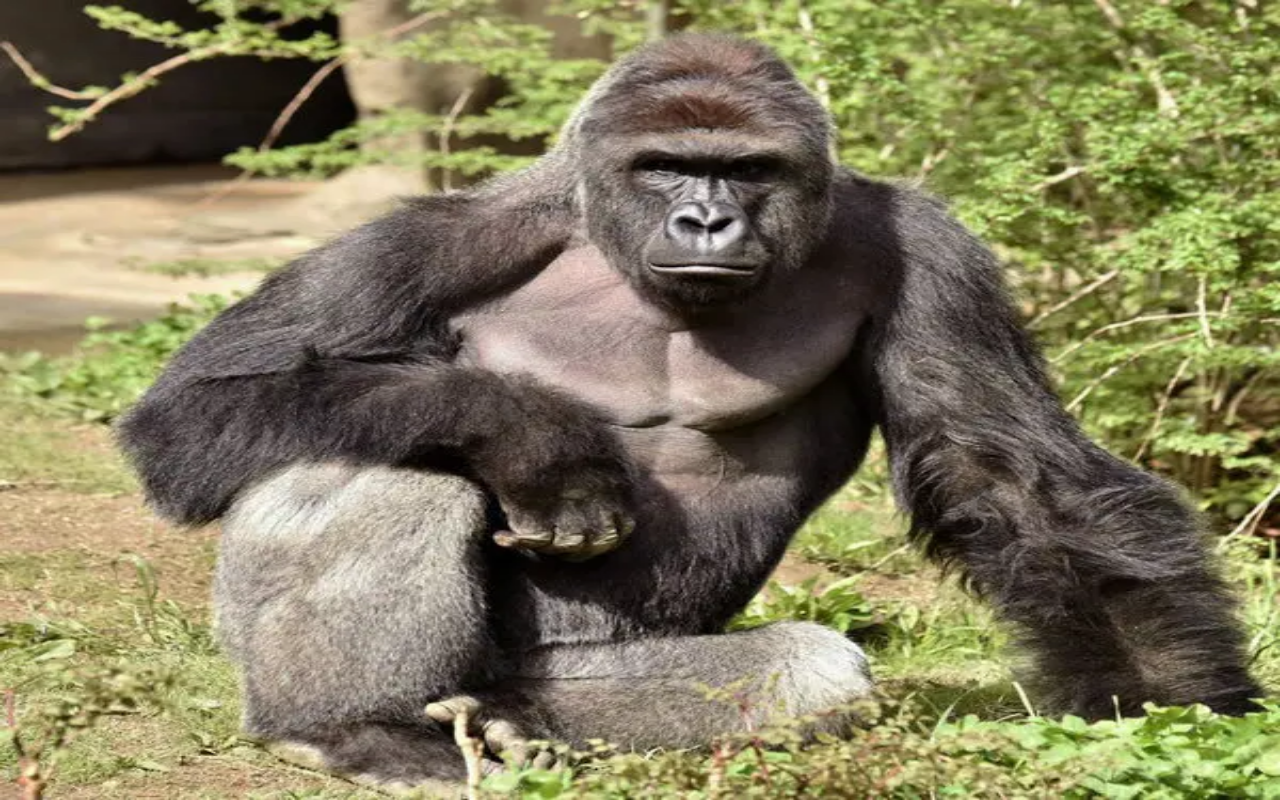
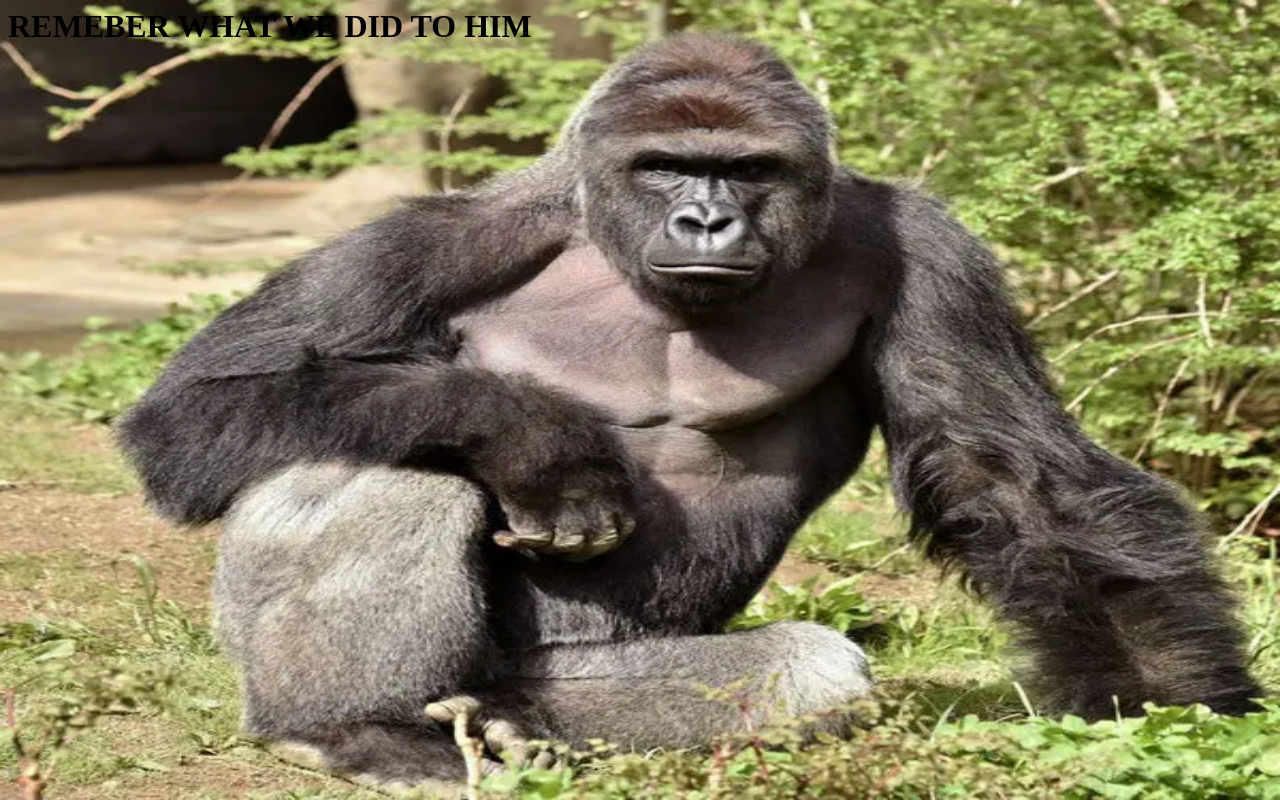
Before and after one commit to FemboyWebOwner/Harambe-Appreciation, a plain HTML site: page index.html in a window 1280 px wide. Drawn offline with Linux system fonts and the light colour scheme.

Commit message:
Update index.html

```diff
--- a/index.html
+++ b/index.html
@@ -5,7 +5,7 @@
 </head>
 
 <body>
-
+        <h1>REMEBER WHAT WE DID TO HIM</h1>
 
 
         <style>
```
